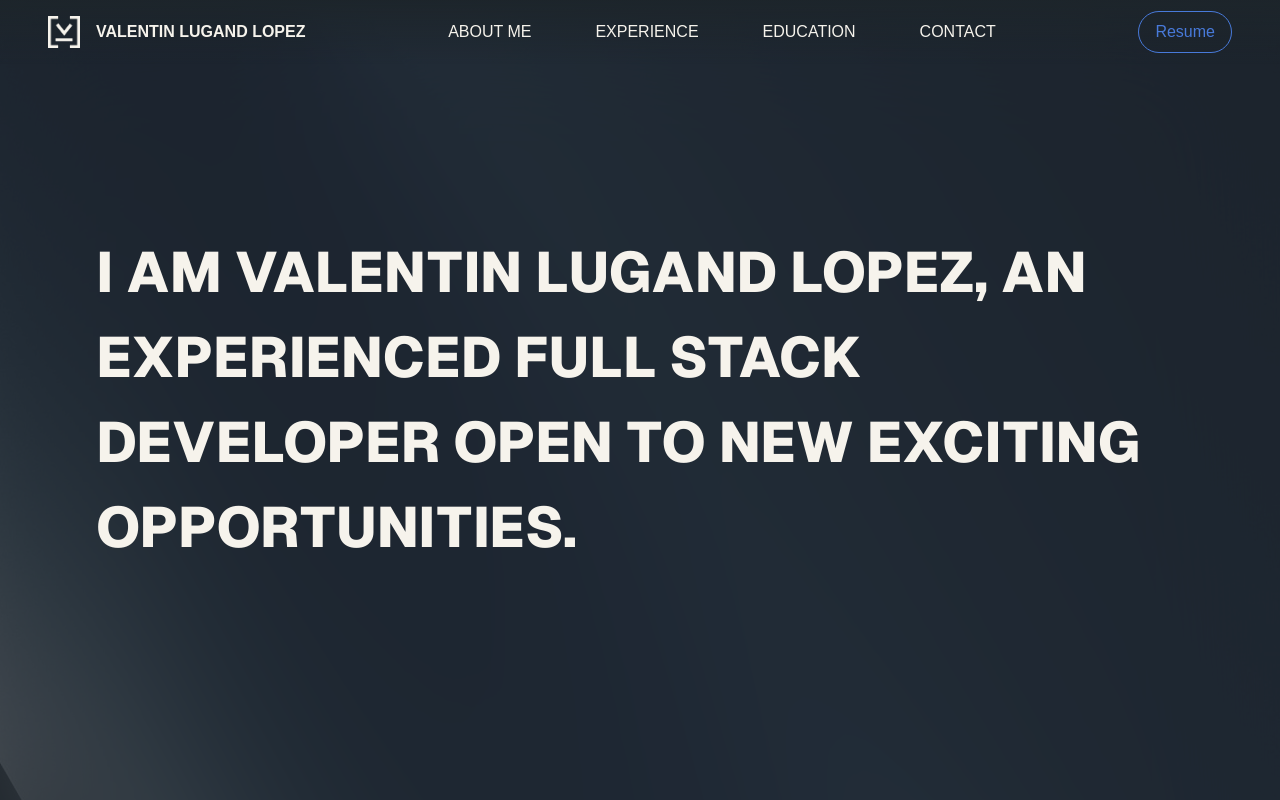
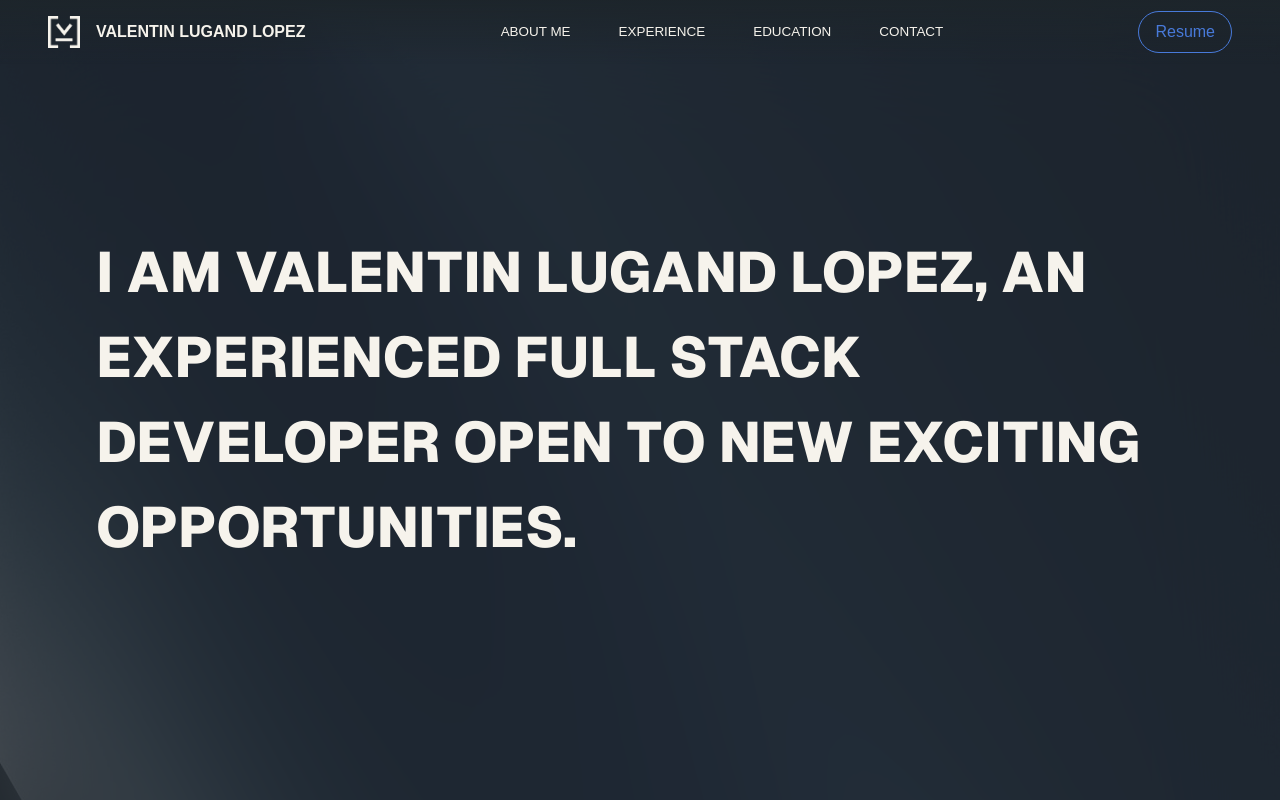
Before and after one commit to valentinllpz/portefolio_v2, a Next.js app: page / in a window 1280 px wide. Shown: the top 800 px of the page. Built offline with nearby package versions, Linux system fonts and the light colour scheme.

Commit message:
menu item animation

```diff
--- a/src/app/components/MenuItem.tsx
+++ b/src/app/components/MenuItem.tsx
@@ -1,21 +1,15 @@
 import Link, { LinkProps } from "next/link";
-import { usePathname } from "next/navigation";
+import { ReactNode } from "react";
 
 interface MenuItemProps extends LinkProps {
-  text: string;
+  children: ReactNode;
 }
 
-const MenuItem: React.FC<MenuItemProps> = ({ text, ...props }) => {
-  const pathname = usePathname();
-
+const MenuItem: React.FC<MenuItemProps> = ({ children, ...props }) => {
   return (
-    <Link className="group w-fit" {...props}>
-      {text}
-      {pathname === props.href ? (
-        <span className="block translate-y-1 max-w-full lg:h-[1.5px] h-[2px] bg-white transition-all ease-out duration-150" />
-      ) : (
-        <span className="block translate-y-1 max-w-0 group-hover:max-w-full transition duration-300 lg:h-[1.5px] h-[2px] bg-white scale-x-0 group-hover:scale-x-100 group-hover:origin-center" />
-      )}
+    <Link className="relative group" {...props}>
+      {children}
+      <span className="absolute left-0 -bottom-1 w-full h-[1px] bg-light transform scale-x-0 group-hover:scale-x-100 transition-transform origin-center duration-300" />
     </Link>
   );
 };
--- a/src/app/components/Navbar.tsx
+++ b/src/app/components/Navbar.tsx
@@ -5,6 +5,7 @@ import Image from "next/image";
 import BurgerButton from "./BurgerButton";
 import MobileMenu from "./MobileMenu";
 import Button from "./Button";
+import MenuItem from "./MenuItem";
 
 const Navbar: React.FC = () => {
   const [openMobileMenu, setOpenMobileMenu] = React.useState(false);
@@ -24,11 +25,11 @@ const Navbar: React.FC = () => {
         />
         <span className="uppercase font-bold">Valentin Lugand Lopez</span>
       </Link>
-      <div className="hidden lg:flex flex-row space-x-16 uppercase">
-        <Link href="/#aboutme">About me</Link>
-        <Link href="/#experience">Experience</Link>
-        <Link href="/#education">Education</Link>
-        <Link href="/#contact">Contact</Link>
+      <div className="hidden lg:flex flex-row space-x-12 uppercase text-sm">
+        <MenuItem href="/#aboutme">About me</MenuItem>
+        <MenuItem href="/#experience">Experience</MenuItem>
+        <MenuItem href="/#education">Education</MenuItem>
+        <MenuItem href="/#contact">Contact</MenuItem>
       </div>
       <Button className="hidden lg:flex">Resume</Button>
       <BurgerButton
--- a/src/app/globals.css
+++ b/src/app/globals.css
@@ -2,6 +2,10 @@
 @tailwind components;
 @tailwind utilities;
 
+html {
+  scroll-behavior: smooth;
+}
+
 body {
   font-family: Arial, Helvetica, sans-serif;
 }
```
